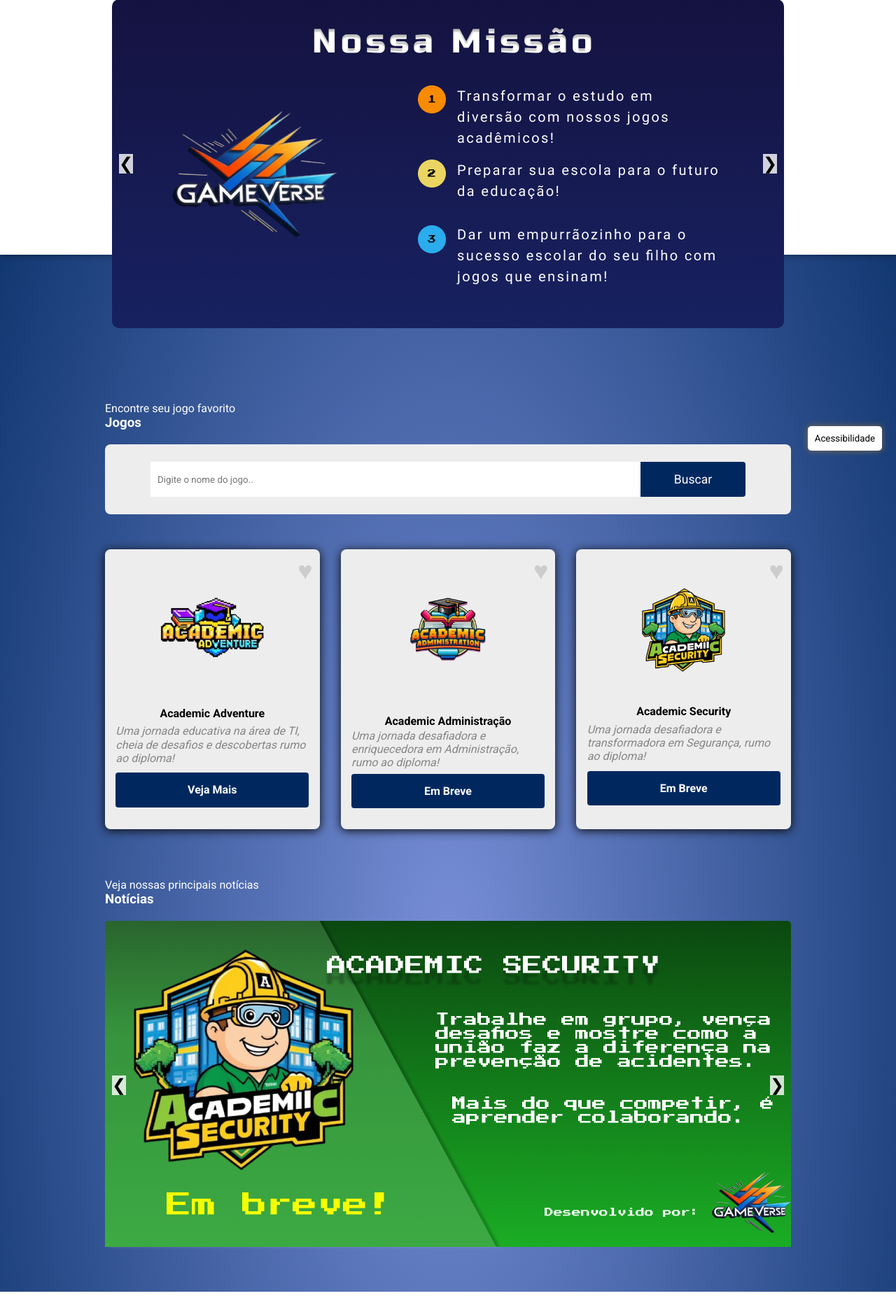
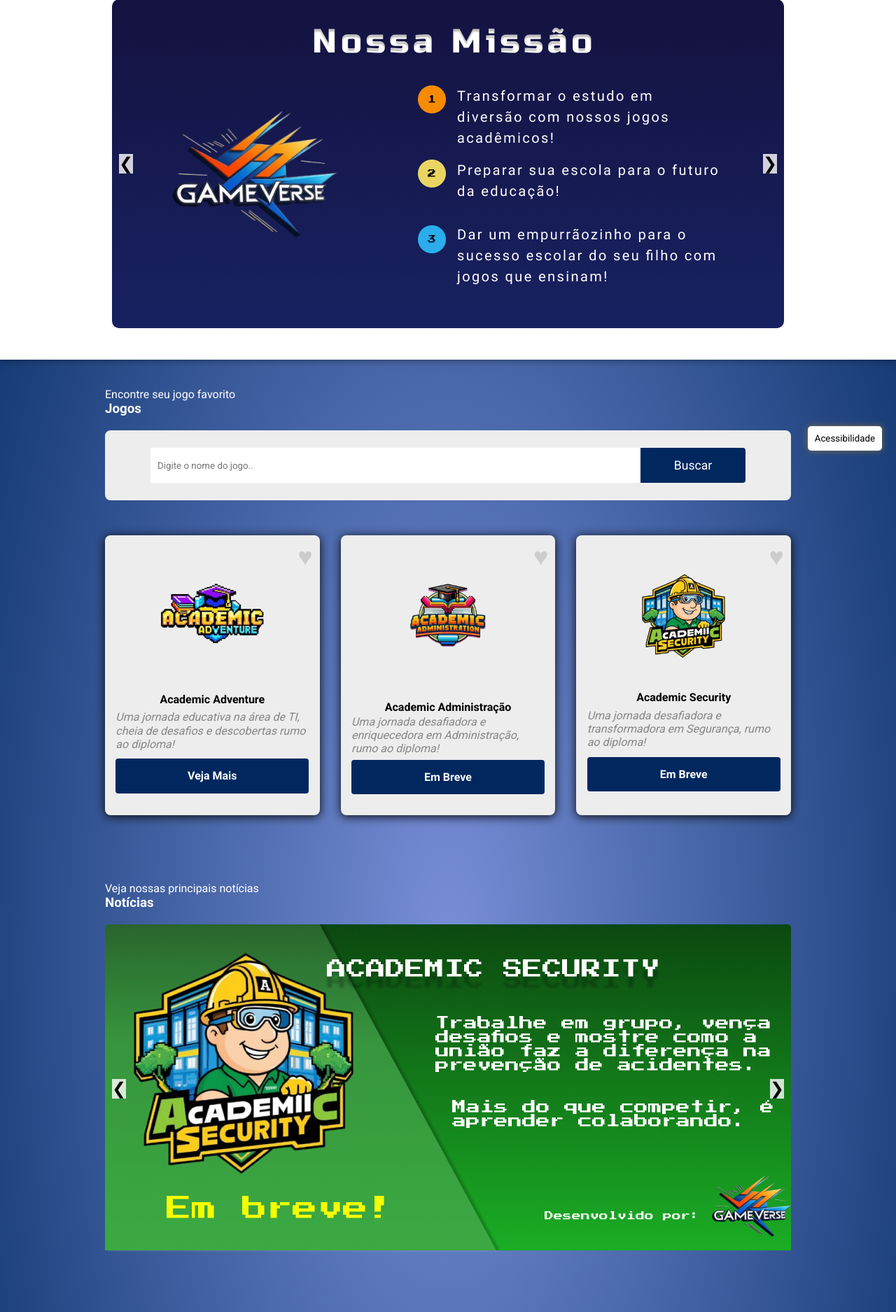
Before and after one commit to M0nCoeur/projeto, a PHP site: page / in a window 1280 px wide. Shown: the part 136-2011 px from the top of the page at 70% size. Run offline with PHP 8.4, Linux system fonts and the light colour scheme.

Commit message:
Atualizada a imagem do designer na página "Sobre Nós" e ajustadas as dimensões e espaçamentos no CSS para melhor apresentação.

```diff
--- a/about.php
+++ b/about.php
@@ -113,7 +113,7 @@ include('conexao.php');
                     </div>
                     <!-- Membro 3 -->
                     <div class="equipe-card">
-                        <img src="/HTML_PROJECT/assets/car-header.png" alt="Foto do Designer">
+                        <img src="/HTML_PROJECT/assets/aluno10.jpeg" alt="Foto do Designer">
                         <h3>Caio Carolino</h3>
                         <p>Desenvolvedor de jogos</p>
                     </div>
--- a/styles/index.css
+++ b/styles/index.css
@@ -241,7 +241,7 @@ body:not(.high-contrast) #open-accessibility {
 
 header {
     width: 100%;
-    height: 500px;
+    height: 650px;
     background: white;
     box-shadow: 1px 0px 10px 0px rgba(0, 0, 0, 0.5);
     -webkit-box-shadow: 1px 0px 10px 0px rgba(0, 0, 0, 0.5);
@@ -557,7 +557,7 @@ section .filter-card {
 }
 
 .title-wrapper-catalog {
-    margin-top: 200px;
+    margin-top: 30px;
     padding-bottom: 20px;
 }
 
@@ -860,7 +860,7 @@ section .texto {
     display: flex;
     align-items: center;
     justify-content: center;
-    padding: 50px 10px;
+    padding: 75px 10px;
 }
 
 .carousel {
@@ -921,7 +921,7 @@ section .texto {
     display: flex;
     align-items: center;
     justify-content: center;
-    padding: 50px 0px;
+    padding: 15px 0px;
 }
 
 .title-wrapper-features {
```
